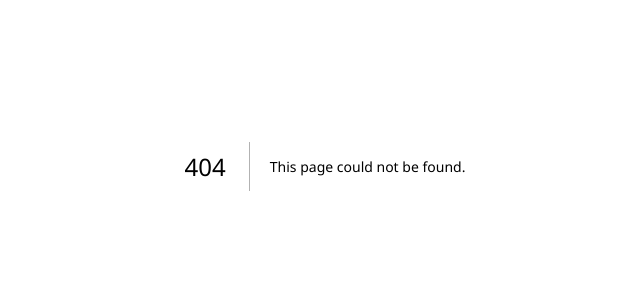
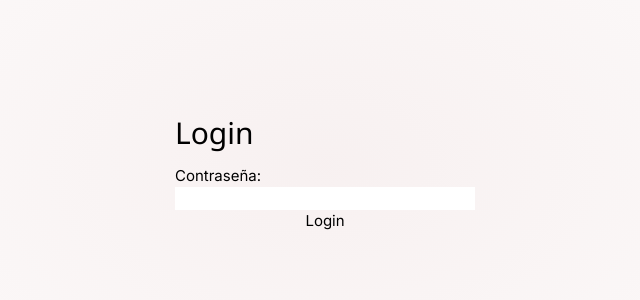
Before and after one commit to AndresMoMa/dispo, a Next.js app: page /loginas in a window 1280 px wide. Before the commit this address had no page. Shown: the part 234-534 px from the top of the page, without its empty margins (315-955 px from the left). Built offline with nearby package versions, Linux system fonts and the light colour scheme.

Commit message:
login v1

```diff
--- a/package.json
+++ b/package.json
@@ -14,12 +14,14 @@
     "@mui/material": "^5.16.6",
     "@pnp/graph": "^4.3.0",
     "@pnp/sp": "^4.3.0",
+    "formik": "^2.4.6",
     "next": "14.2.5",
     "react": "^18.3.1",
     "react-dom": "^18",
     "react-icons": "^5.3.0",
     "react-live-clock": "^6.1.23-beta",
-    "react-pro-sidebar": "^1.1.0"
+    "react-pro-sidebar": "^1.1.0",
+    "react-router-dom": "^6.26.2"
   },
   "devDependencies": {
     "@types/node": "^20",
--- /dev/null
+++ b/src/app/loginas/page.tsx
@@ -0,0 +1,43 @@
+"use client"
+import { useState } from 'react';
+import { useRouter } from 'next/navigation';
+
+export default function Login() {
+  const [email, setEmail] = useState('');
+  const [password, setPassword] = useState('');
+  const router = useRouter();
+
+  const handleSubmit = (e:any) => {
+    e.preventDefault();
+    // Handle login logic here
+    console.log('Email:', email);
+    console.log('Password:', password);
+    if (password=="Operador20249")
+      {
+        console.log("nose")
+        router.push('/')
+      }
+      else
+      {
+        alert("Contraseña incorrecta")
+      }
+  };
+
+  return (
+    <div style={{ display: 'flex', justifyContent: 'center', alignItems: 'center', height: '100vh' }}>
+      <form onSubmit={handleSubmit} style={{ display: 'flex', flexDirection: 'column', width: '300px' }}>
+        <h2>Login</h2>
+
+        <label htmlFor="password">Contraseña:</label>
+        <input
+          type="password"
+          id="password"
+          value={password}
+          onChange={(e) => setPassword(e.target.value)}
+          required
+        />
+        <button type="submit">Login</button>
+      </form>
+    </div>
+  );
+}
--- /dev/null
+++ b/src/app/pages/ruta.tsx
@@ -0,0 +1,3 @@
+export default function ruta() {
+    return <div>About</div>
+  }
```
Also changed, not shown: 1 other file (tests, documents, lock files or other folders).
